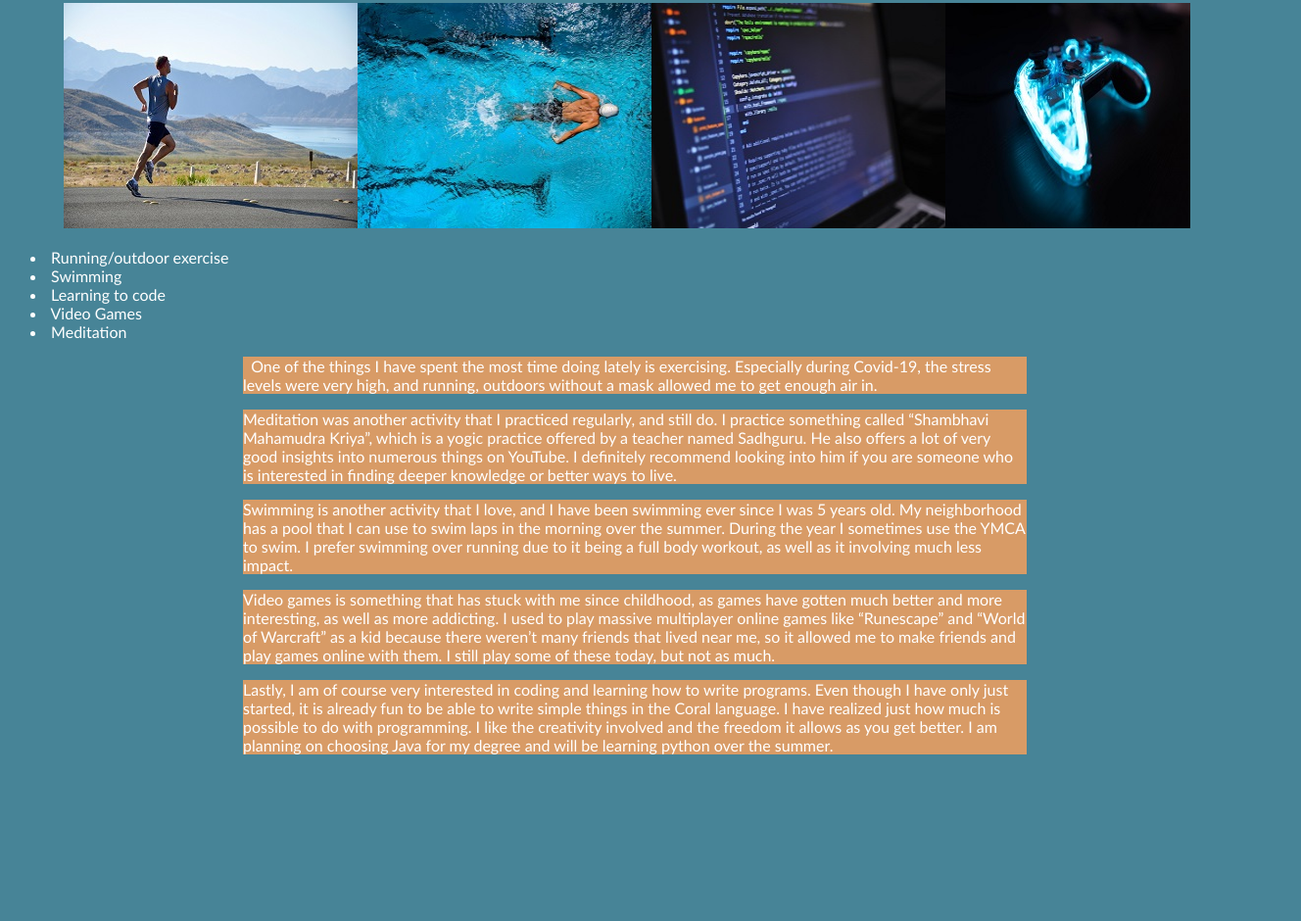
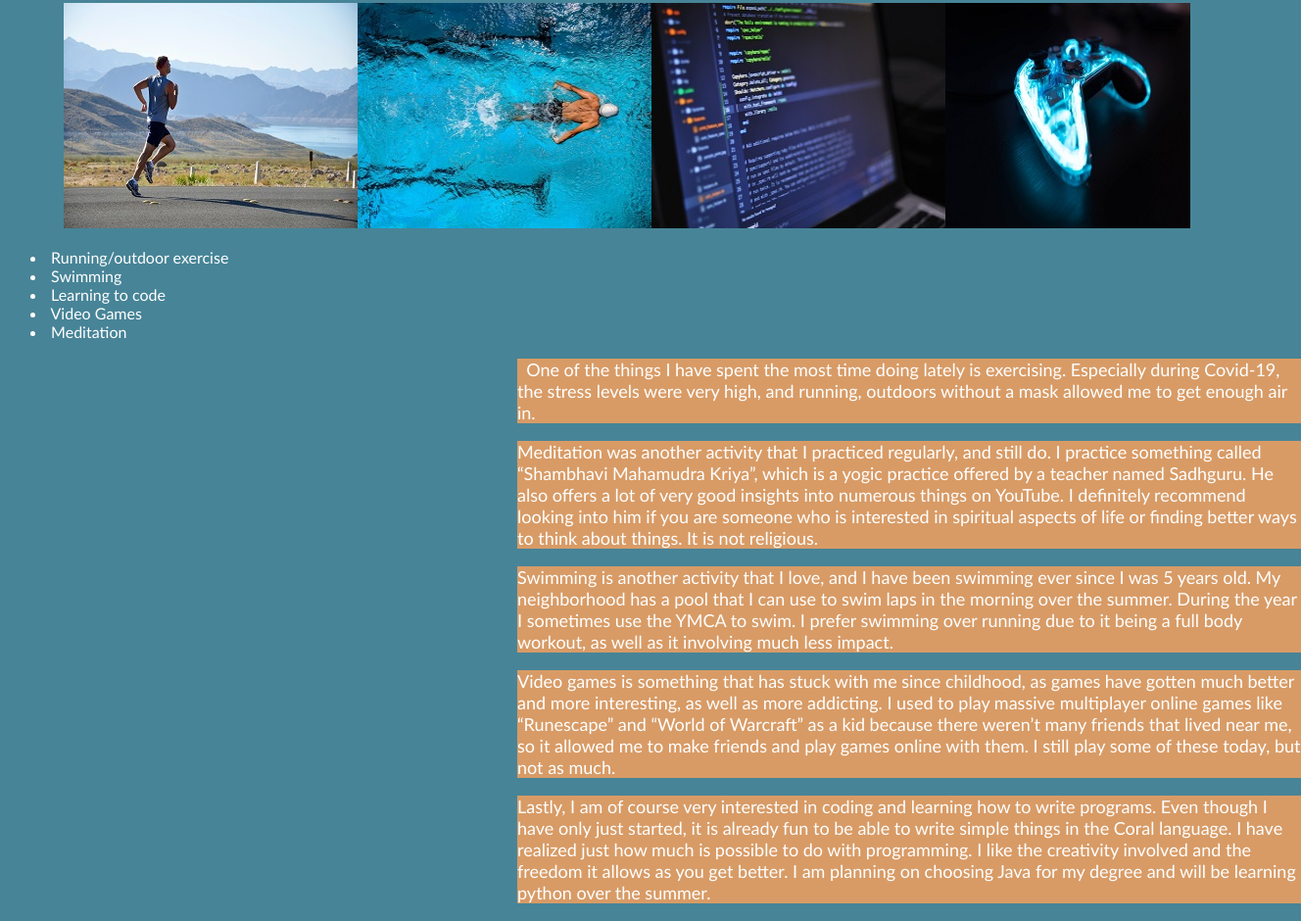
Before and after one commit to ttmacewen/ttmacewen.github.io, a plain HTML site: page Hobbies.html in a window 1280 px wide. Shown: the part 349-1289 px from the top of the page at 98% size, 1328 px wide, since content can reach past the window. Before the commit the page ends 1135 px from the top, so only its background shows below. Drawn offline with Linux system fonts and the light colour scheme.

Commit message:
Add files via upload

```diff
--- a/Colorsandfont.css
+++ b/Colorsandfont.css
@@ -63,6 +63,8 @@
     background-color: #D89B66;
     width: 800px;
     color: #FFFFFF;
+    font-size: large;
+    font-family: "Gill Sans", "Gill Sans MT", "Myriad Pro", "DejaVu Sans Condensed", Helvetica, Arial, sans-serif;
 }
 .captions {
     color: #FFFFFF;
--- a/Hobbies.html
+++ b/Hobbies.html
@@ -38,11 +38,25 @@ body {
         <blockquote>
           <blockquote>
             <blockquote>
-              <p class="indexparagraph">&nbsp; One of the things I have spent the most time doing lately is exercising. Especially during Covid-19, the stress levels were very high, and running, outdoors without a mask allowed me to get enough air in.</p>
-              <p class="indexparagraph">Meditation was another activity that I practiced regularly,  and still do. I practice something called &ldquo;Shambhavi Mahamudra Kriya&rdquo;, which is  a yogic practice offered by a teacher named Sadhguru. He also offers a lot of  very good insights into numerous things on YouTube. I definitely recommend looking  into him if you are someone who is interested in finding deeper knowledge or  better ways to live. </p>
-              <p class="indexparagraph">Swimming is another activity that I love, and I have been swimming  ever since I was 5 years old. My neighborhood has a pool that I can use to swim  laps in the morning over the summer. During the year I sometimes use the YMCA  to swim. I prefer swimming over running due to it being a full body workout, as  well as it involving much less impact. </p>
-              <p class="indexparagraph">Video games is something that has stuck with me since childhood,  as games have gotten much better and more interesting, as well as more  addicting. I used to play massive multiplayer online games like &ldquo;Runescape&rdquo; and  &ldquo;World of Warcraft&rdquo; as a kid because there weren&rsquo;t many friends that lived near  me, so it allowed me to make friends and play games online with them. I still  play some of these today, but not as much. </p>
-              <p class="indexparagraph">Lastly, I am of course very interested in coding and  learning how to write programs. Even though I have only just started, it is  already fun to be able to write simple things in the Coral language. I have realized  just how much is possible to do with programming. I like the creativity involved  and the freedom it allows as you get better. I am planning on choosing Java for  my degree and will be learning python over the summer.            </p>
+              <blockquote>
+                <blockquote>
+                  <blockquote>
+                    <blockquote>
+                      <blockquote>
+                        <blockquote>
+                          <blockquote>
+                            <p class="indexparagraph">&nbsp; One of the things I have spent the most time doing lately is exercising. Especially during Covid-19, the stress levels were very high, and running, outdoors without a mask allowed me to get enough air in.</p>
+                            <p class="indexparagraph">Meditation was another activity that I practiced regularly,  and still do. I practice something called &ldquo;Shambhavi Mahamudra Kriya&rdquo;, which is  a yogic practice offered by a teacher named Sadhguru. He also offers a lot of  very good insights into numerous things on YouTube. I definitely recommend looking  into him if you are someone who is interested in spiritual aspects of life or finding better ways to think about things. It is not religious.</p>
+                            <p class="indexparagraph">Swimming is another activity that I love, and I have been swimming  ever since I was 5 years old. My neighborhood has a pool that I can use to swim  laps in the morning over the summer. During the year I sometimes use the YMCA  to swim. I prefer swimming over running due to it being a full body workout, as  well as it involving much less impact. </p>
+                            <p class="indexparagraph">Video games is something that has stuck with me since childhood,  as games have gotten much better and more interesting, as well as more  addicting. I used to play massive multiplayer online games like &ldquo;Runescape&rdquo; and  &ldquo;World of Warcraft&rdquo; as a kid because there weren&rsquo;t many friends that lived near  me, so it allowed me to make friends and play games online with them. I still  play some of these today, but not as much. </p>
+                            <p class="indexparagraph">Lastly, I am of course very interested in coding and  learning how to write programs. Even though I have only just started, it is  already fun to be able to write simple things in the Coral language. I have realized  just how much is possible to do with programming. I like the creativity involved  and the freedom it allows as you get better. I am planning on choosing Java for  my degree and will be learning python over the summer.            </p>
+                          </blockquote>
+                        </blockquote>
+                      </blockquote>
+                    </blockquote>
+                  </blockquote>
+                </blockquote>
+              </blockquote>
             </blockquote>
           </blockquote>
         </blockquote>
```
Also changed, not shown: Pets.html (+35 -3 lines), index.html (+16 -4 lines), info.html (+33 -3 lines), background2.png.
